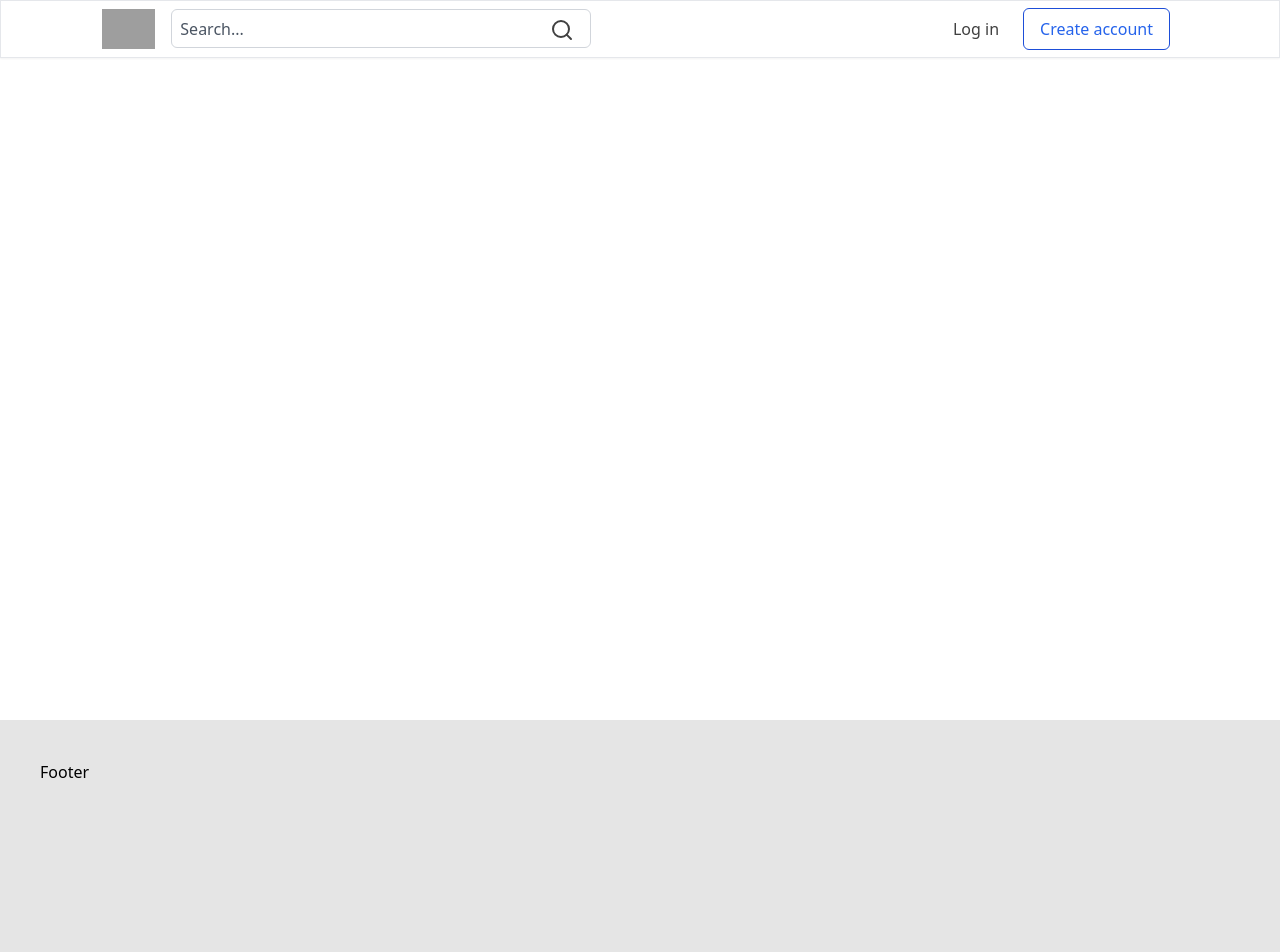
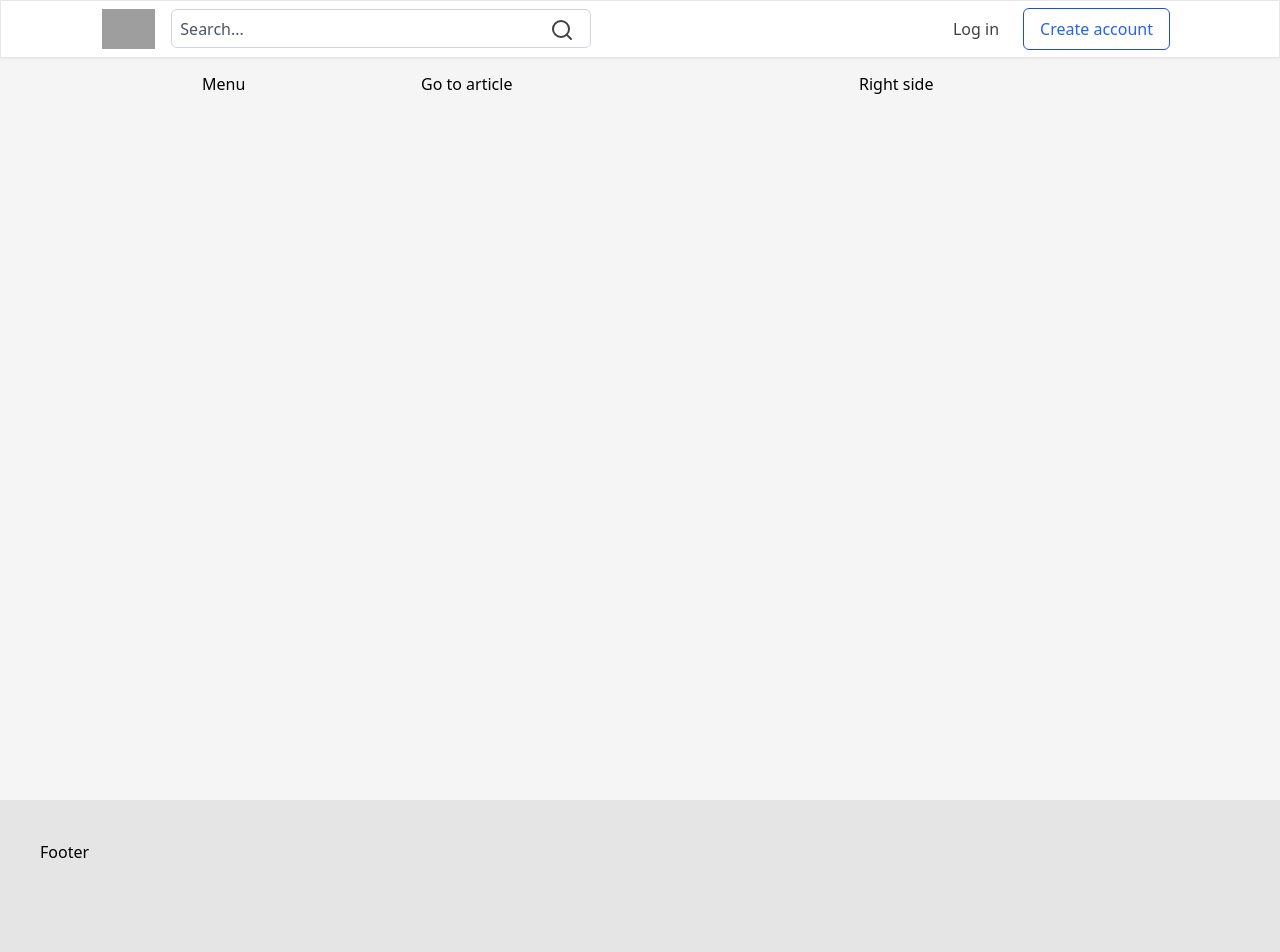
Before and after one commit to tadinhhuy/dev.to-clone, a React app: page / in a window 1280 px wide. Shown: the top 952 px of the page. Built offline with nearby package versions, Linux system fonts and the light colour scheme; grey boxes are pictures that could not be loaded.

Commit message:
chore: update global-layout

```diff
--- a/src/components/layouts/global-layout/global-layout.comp.tsx
+++ b/src/components/layouts/global-layout/global-layout.comp.tsx
@@ -4,8 +4,10 @@ const GlobalLayout = ({ children }: { children: JSX.Element }) => {
   return (
     <div>
       <Header />
-      <div className="mx-24 min-h-[calc(100vh-5rem)]">{children}</div>
-      <div className='h-60 bg-neutral-200 p-10'>Footer</div>
+      <div className="bg-neutral-100">
+        <main className="mx-[106px] mt-14 min-h-[calc(100dvh-3.5rem)] p-4">{children}</main>
+      </div>
+      <footer className="h-60 bg-neutral-200 p-10">Footer</footer>
     </div>
   );
 };
```
